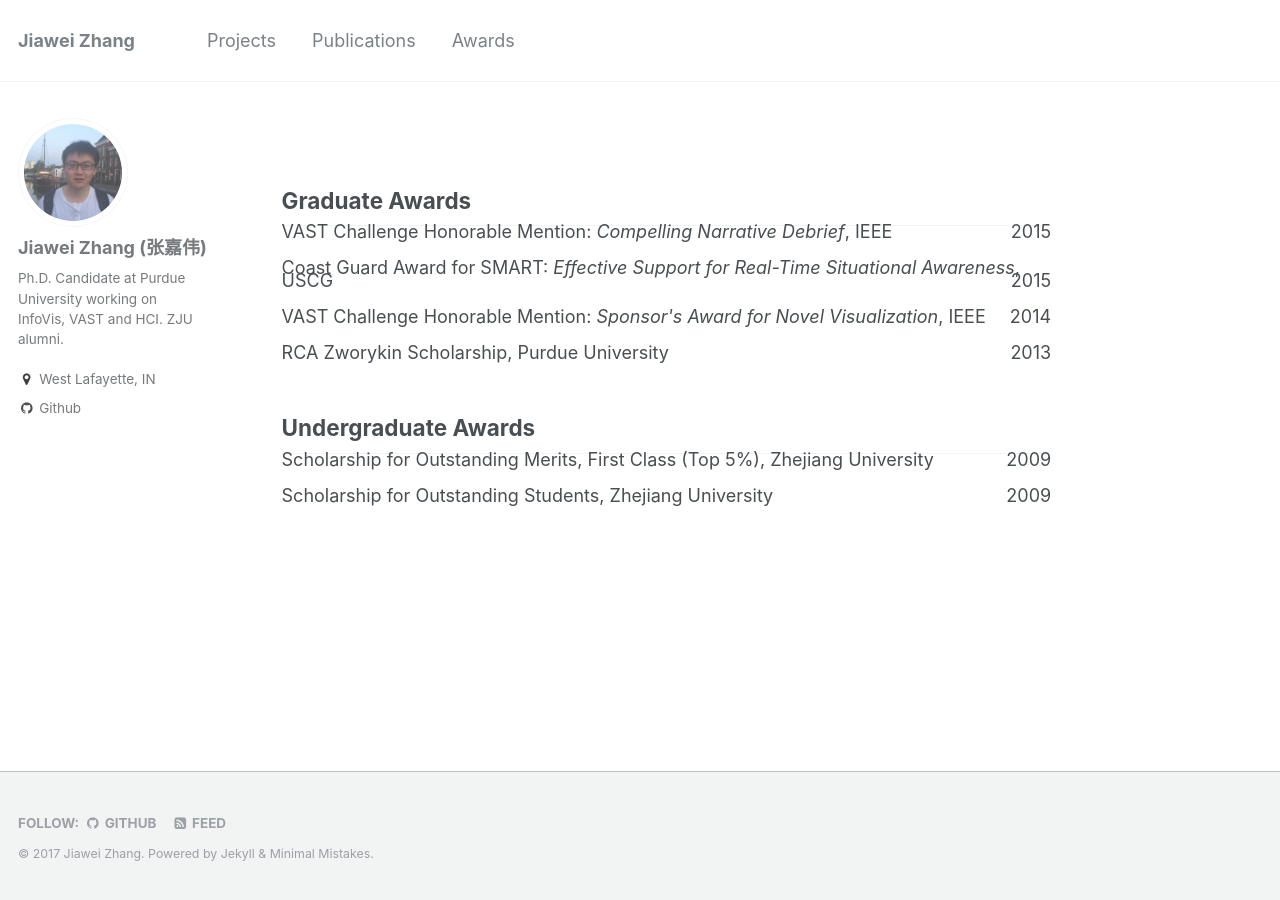
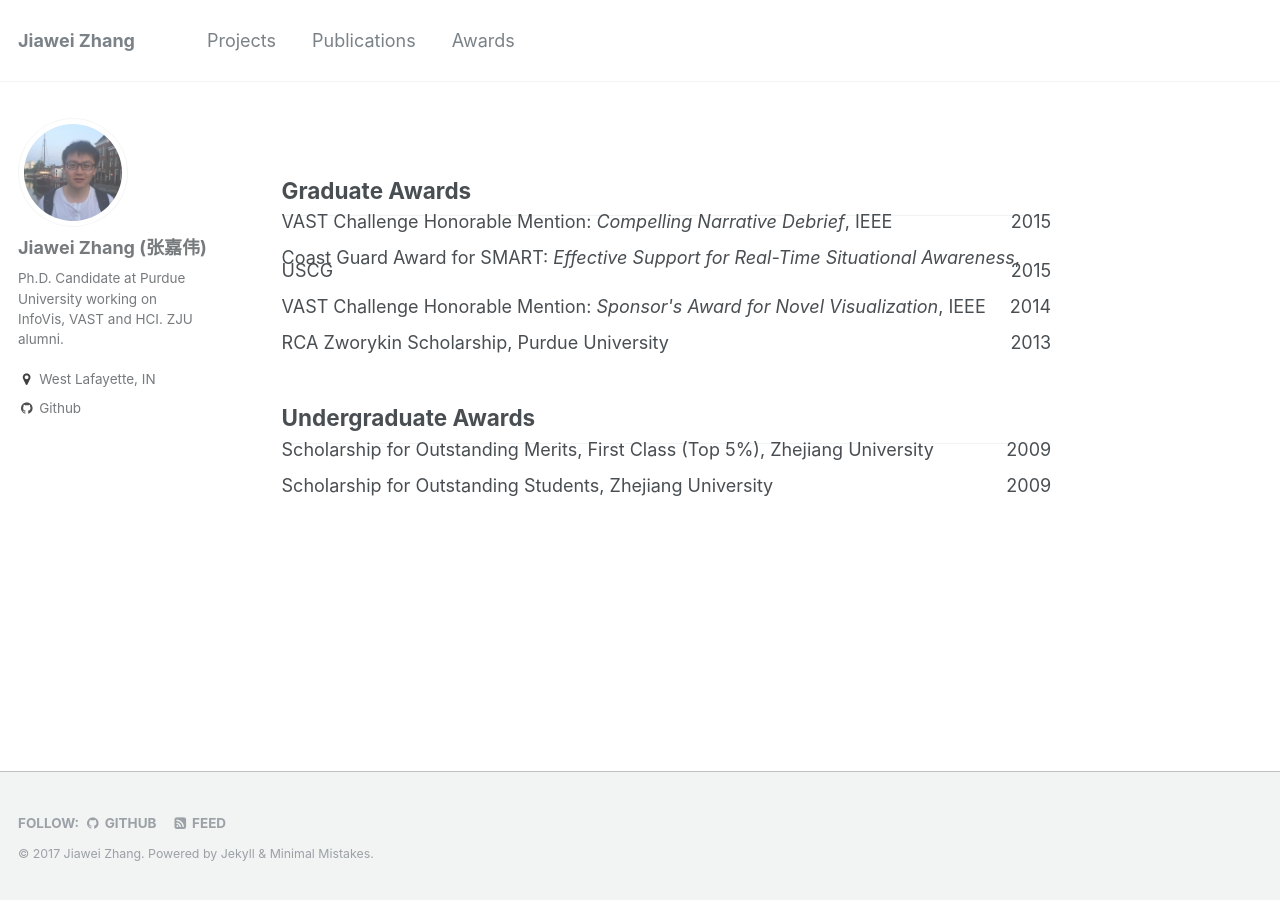
Before and after one commit to rivulet-zhang/rivulet-zhang.github.io, a Jekyll site: the page built from _pages/awards.md, in a window 1280 px wide. Built offline with Jekyll 4.4.1, drawn with Linux system fonts in a browser that asks for light colours.

Commit message:
initial commit

```diff
--- a/_pages/awards.md
+++ b/_pages/awards.md
@@ -6,7 +6,8 @@
 permalink: /awards.html
 ---
 
-<h2 style="margin-bottom:0px;padding-top:10px;">Graduate Awards</h2>
+<h2 style="margin-bottom:0px;">Graduate Awards</h2>
+
 <p style="text-align:left; line-height:70%">
 VAST Challenge Honorable Mention: <i>Compelling Narrative Debrief</i>, IEEE
 <span style="float:right;">2015</span>
```
Also changed, not shown: _pages/publications.md (+1 -1 lines).
